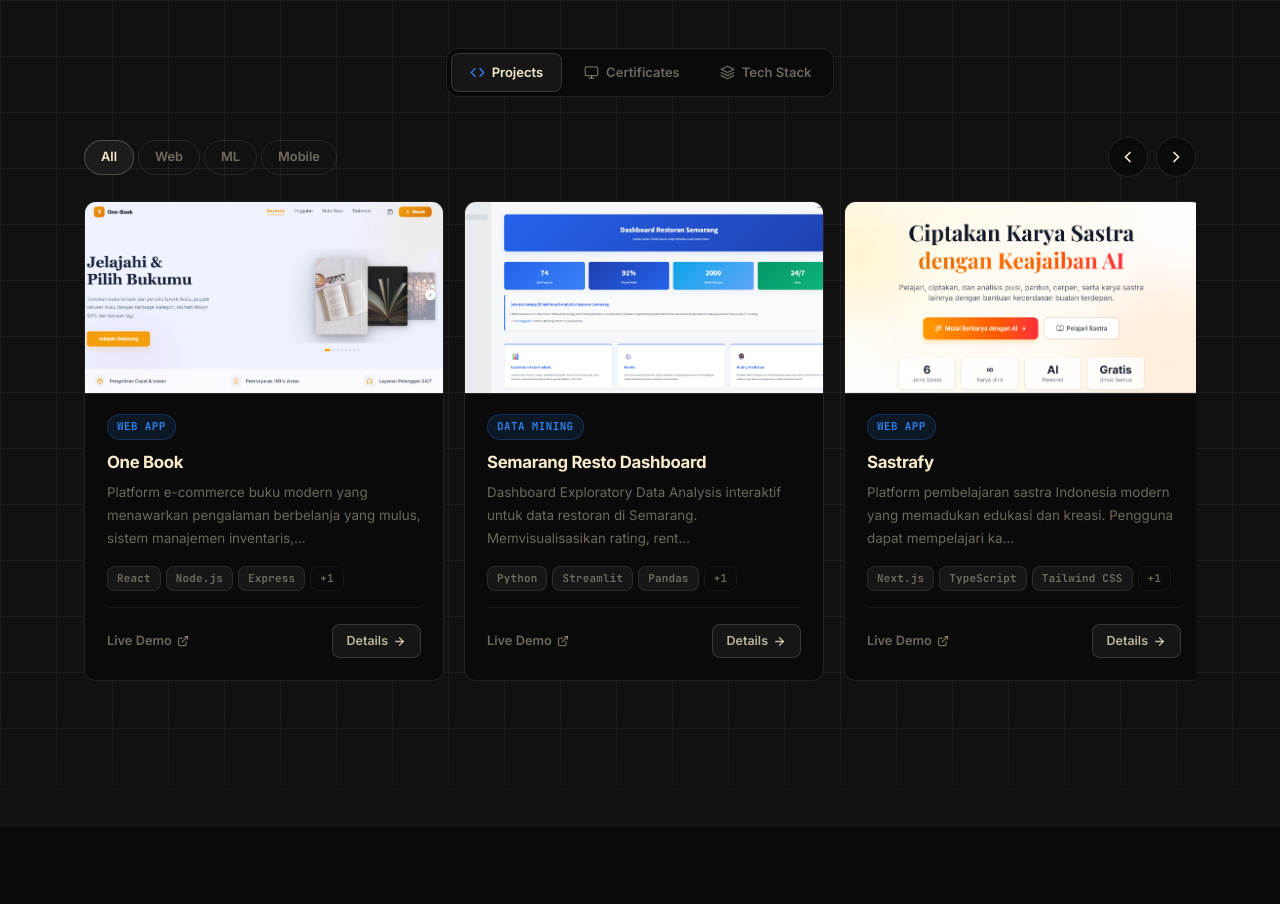
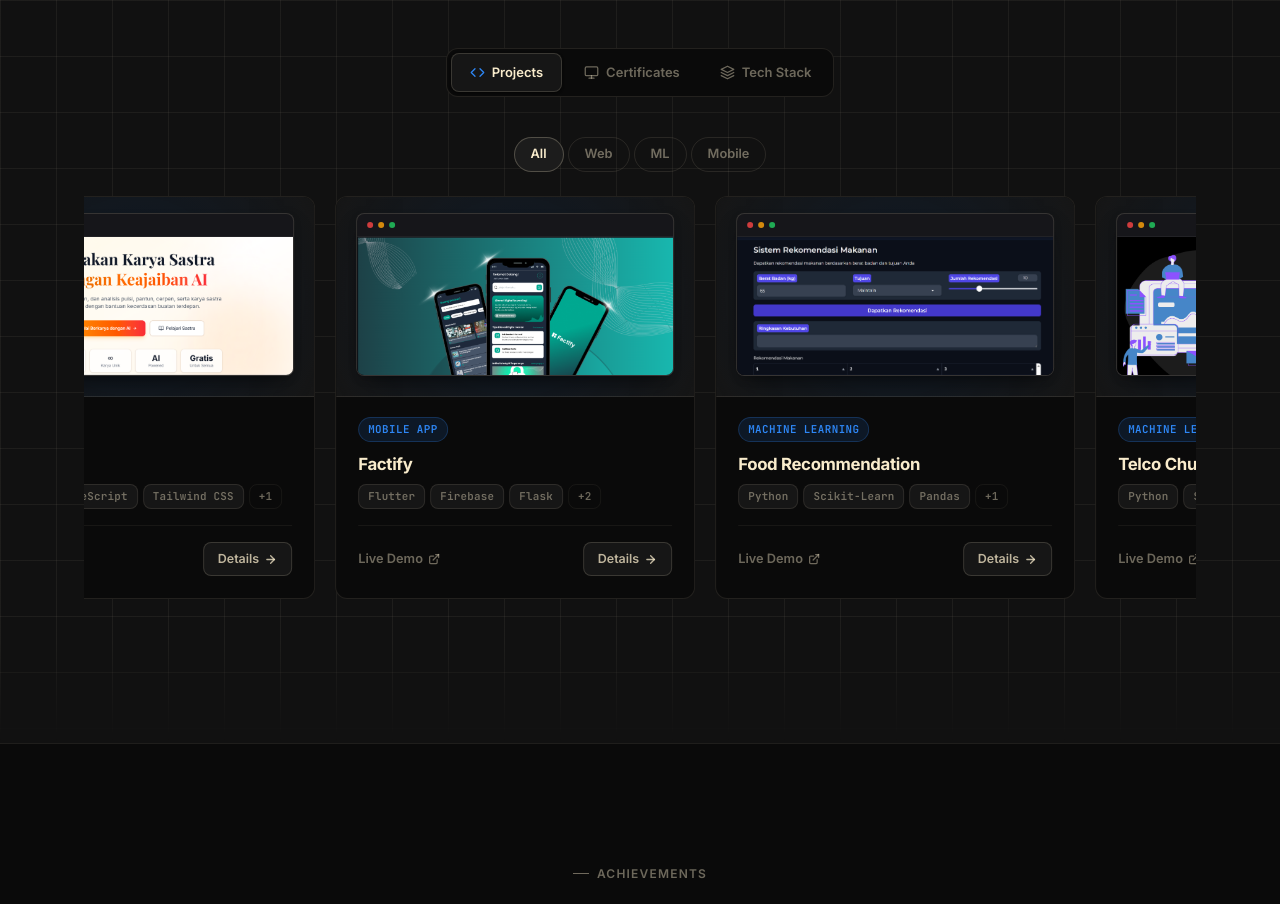
Before and after one commit to wannnn27/myportofolio, a React (Vite) app: page / in a window 1280 px wide. Shown: the part 1580-2484 px from the top of the page. Built offline with nearby package versions, Linux system fonts and the light colour scheme.

Commit message:
feat: improve project cards with browser mockup and auto-scroll marquee

```diff
--- a/src/components/Projects.css
+++ b/src/components/Projects.css
@@ -281,6 +281,57 @@
   background: var(--bg-card);
 }
 
+.pc--project .pc__img-wrap {
+  height: 200px;
+  padding: 16px 20px 20px;
+  display: flex;
+  align-items: center;
+  justify-content: center;
+}
+
+.pc__frame {
+  width: 100%;
+  height: 100%;
+  background: #111115;
+  border: 1px solid var(--border-med);
+  border-radius: 8px;
+  overflow: hidden;
+  display: flex;
+  flex-direction: column;
+  box-shadow:
+    0 12px 24px -10px rgba(0, 0, 0, 0.6),
+    0 4px 12px -5px rgba(0, 0, 0, 0.4);
+  transition:
+    transform 0.4s var(--ease),
+    box-shadow 0.4s var(--ease),
+    border-color 0.4s var(--ease);
+}
+
+.pc__frame-dots {
+  display: flex;
+  gap: 5px;
+  padding: 8px 10px;
+  background: rgba(255, 255, 255, 0.02);
+  border-bottom: 1px solid rgba(255, 255, 255, 0.05);
+}
+
+.pc__frame-dot {
+  width: 6px;
+  height: 6px;
+  border-radius: 50%;
+}
+
+.pc__frame-dot--red { background: #ef4444; opacity: 0.85; }
+.pc__frame-dot--yellow { background: #f59e0b; opacity: 0.85; }
+.pc__frame-dot--green { background: #22c55e; opacity: 0.85; }
+
+.pc__frame-img {
+  flex: 1;
+  overflow: hidden;
+  background: #0d0d11;
+  position: relative;
+}
+
 .pc__img {
   width: 100%;
   height: 100%;
@@ -290,8 +341,16 @@
   transition: transform 0.5s var(--ease);
 }
 
+.pc:hover .pc__frame {
+  transform: translateY(-2px) scale(1.02);
+  box-shadow:
+    0 20px 32px -12px rgba(0, 0, 0, 0.8),
+    0 8px 16px -8px rgba(0, 0, 0, 0.6);
+  border-color: rgba(255, 255, 255, 0.15);
+}
+
 .pc:hover .pc__img {
-  transform: scale(1.04);
+  transform: scale(1.05);
 }
 
 .pc__no-img {
--- a/src/components/Projects.jsx
+++ b/src/components/Projects.jsx
@@ -227,7 +227,7 @@ const Projects = ({ onSelectProject }) => {
         {/* ── Projects ── */}
         {activeTab === 'projects' && (
           <>
-            <div className="ps__filter-wrap" style={{ display: 'flex', justifyContent: 'space-between', alignItems: 'center', marginBottom: '24px' }}>
+            <div className="ps__filter-wrap" style={{ display: 'flex', justifyContent: 'center', marginBottom: '24px' }}>
               <div className="ps__filter" style={{ marginBottom: 0 }}>
                 {['All', 'Web', 'ML', 'Mobile'].map(cat => (
                   <button
@@ -239,30 +239,43 @@ const Projects = ({ onSelectProject }) => {
                   </button>
                 ))}
               </div>
-              <div className="ps__controls" style={{ marginBottom: 0 }}>
-                <button onClick={scrollLeft} className="ps__scroll-btn" aria-label="Scroll left">
-                  <svg width="20" height="20" viewBox="0 0 24 24" fill="none" stroke="currentColor" strokeWidth="2"><path d="M15 18l-6-6 6-6" /></svg>
-                </button>
-                <button onClick={scrollRight} className="ps__scroll-btn" aria-label="Scroll right">
-                  <svg width="20" height="20" viewBox="0 0 24 24" fill="none" stroke="currentColor" strokeWidth="2"><path d="M9 18l6-6-6-6" /></svg>
-                </button>
-              </div>
             </div>
 
-            <div className="ps__grid" ref={scrollRef}>
+            <div className="ps__marquee-wrapper">
+              <div
+                className="ps__marquee-track"
+                style={{ animationDuration: `${Math.max(filteredProjects.length * 8, 20)}s` }}
+              >
+                {[0, 1].map(i => (
+                  <div className="ps__marquee-content" key={i} aria-hidden={i === 1}>
                     {filteredProjects.map((p, idx) => {
                       const c = catStyle[p.categoryKey] || ACCENT;
                       return (
                         <article
-                    className="pc"
-                    key={p.id}
+                          className="pc pc--project"
+                          key={p.id ? `${p.id}-${i}` : idx}
                           style={{ animationDelay: `${idx * 0.06}s` }}
                         >
-                    <div className="pc__img-wrap">
-                      {p.image
-                        ? <img src={p.image} alt={p.title} className="pc__img" />
-                        : <div className="pc__no-img" />
-                      }
+                          <div
+                            className="pc__img-wrap"
+                            style={{
+                              background: `radial-gradient(circle at center, ${c.bg} 0%, var(--bg-card) 100%)`
+                            }}
+                          >
+                            {p.image ? (
+                              <div className="pc__frame">
+                                <div className="pc__frame-dots">
+                                  <span className="pc__frame-dot pc__frame-dot--red" />
+                                  <span className="pc__frame-dot pc__frame-dot--yellow" />
+                                  <span className="pc__frame-dot pc__frame-dot--green" />
+                                </div>
+                                <div className="pc__frame-img">
+                                  <img src={p.image} alt={p.title} className="pc__img" />
+                                </div>
+                              </div>
+                            ) : (
+                              <div className="pc__no-img" />
+                            )}
                           </div>
 
                           <div className="pc__body">
@@ -273,9 +286,6 @@ const Projects = ({ onSelectProject }) => {
                               {p.category}
                             </span>
                             <h3 className="pc__title">{p.title}</h3>
-                      <p className="pc__desc">
-                        {p.description.length > 110 ? p.description.slice(0, 110) + '…' : p.description}
-                      </p>
 
                             <div className="pc__chips">
                               {p.tech.slice(0, 3).map((t, i) => (
@@ -306,6 +316,9 @@ const Projects = ({ onSelectProject }) => {
                         </article>
                       );
                     })}
+                  </div>
+                ))}
+              </div>
             </div>
           </>
         )}
```
Lines whose indentation alone changed are shown as unchanged.
